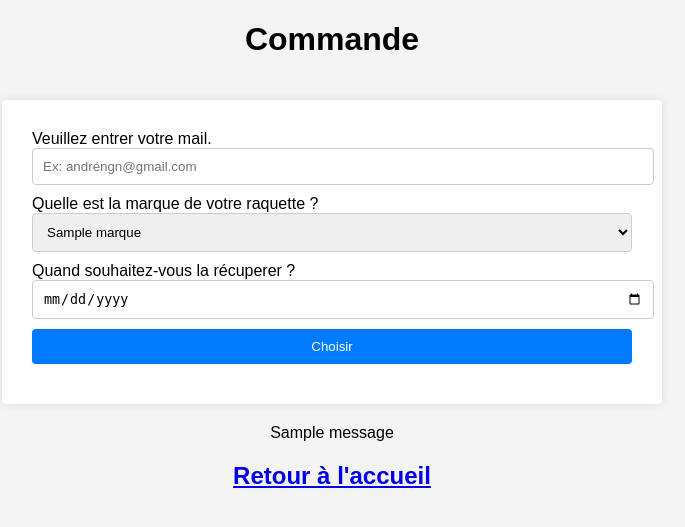
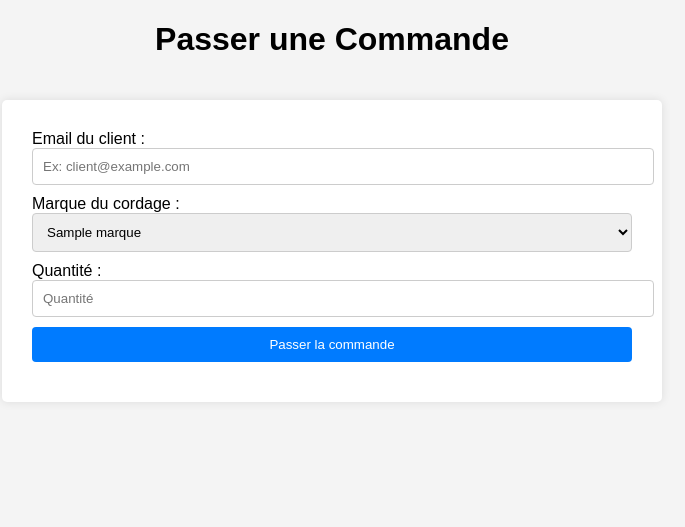
Before and after one commit to DamienBataillardGOATT/goatt-tools, a Flask app: template templates/index.html in a window 1280 px wide. Shown: the top 527 px of the page, without its empty margins (308-993 px from the left). Run offline with Flask 3, Linux system fonts and the light colour scheme; the template is opened without the code that fills it: most values are stand-ins (such as "Sample title", 1, 10 or a date in 2020); one stand-in notice (Sample message) is shown.

Commit message:
13th commit

```diff
--- a/app.py
+++ b/app.py
@@ -20,15 +20,17 @@ airtable_cordages = Airtable(BASE_ID_PRODUCTS,PRODUCTS_TABLE, API_KEY)
 
 
 @app.route('/')
-def reparation():
-
+def commande():
     # Extraire les données de la base de données
     cordages_raw = airtable_cordages.get_all()
 
-    # Extraire les valeurs uniques
-    unique_marques = set(cordage['fields'].get('String', '') for cordage in cordages_raw)
+    # Filtrer pour ne garder que les cordages en stock
+    cordages_en_stock = [cordage for cordage in cordages_raw if cordage['fields'].get('En stock')]
 
-    return render_template('index.html', marques=sorted(unique_marques), cordages = cordages_raw)
+    # Extraire les valeurs uniques des marques pour les cordages en stock
+    unique_marques = set(cordage['fields'].get('String', '') for cordage in cordages_en_stock)
+
+    return render_template('index.html', marques=sorted(unique_marques), cordages=cordages_en_stock)
 
 @app.route('/client')
 def index():
@@ -84,5 +86,6 @@ def add_client():
     # Retour à la page d'accueil
     return redirect(url_for('index'))
 
+
 if __name__ == '__main__':
     app.run(debug=True)
--- a/templates/index.html
+++ b/templates/index.html
@@ -5,89 +5,25 @@
     <title>Commande</title>
 </head>
 <body>
-    <h1>Commande </h1>
+    <h1>Passer une Commande</h1>
+    <form action="/submit_order" method="post">
 
-    <script>
-        function updateModeles() {
-            var cordageSelect = document.getElementById('cordage_id');
-            var selectedMarque = cordageSelect.options[cordageSelect.selectedIndex].value;
-            var modeleSelect = document.getElementById('modele_id');
-            var allCordages = {{ cordages|tojson|safe }};  // Convertir la liste Python en tableau JavaScript
+        <label for="client_email">Email du client :</label>
+        <input type="email" id="client_email" name="client_email" placeholder="Ex: client@example.com" required>
 
-            // Vider les options actuelles
-            modeleSelect.innerHTML = '';
-
-            // Utilisé pour éviter les doublons
-            var addedModeles = new Set();
-
-            // Ajouter les modèles pour la marque sélectionnée
-            for (var i = 0; i < allCordages.length; i++) {
-                if (allCordages[i]['fields']['Marque'] === selectedMarque) {
-                    var currentModele = allCordages[i]['fields']['Modèle'];
-
-                    // Vérifier si le modèle n'a pas déjà été ajouté
-                    if (!addedModeles.has(currentModele)) {
-                        var option = document.createElement('option');
-                        option.value = currentModele;
-                        option.text = currentModele;
-                        modeleSelect.appendChild(option);
-
-                        // Ajouter le modèle au set pour éviter les doublons
-                        addedModeles.add(currentModele);
-                    }
-                }
-            }
-        };
-
-    function updateTailles() {
-        var modeleSelect = document.getElementById('modele_id');
-        var selectedModele = modeleSelect.options[modeleSelect.selectedIndex].value;
-        var tailleSelect = document.getElementById('taille_id');
-        var allCordages = {{ cordages|tojson|safe }}; // Convertir la liste Python en tableau JavaScript
-
-        // Vider les options actuelles
-        tailleSelect.innerHTML = '';
-
-        // Ajouter les tailles pour la marque et le modèle sélectionnés
-        for (var i = 0; i < allCordages.length; i++) {
-            if (allCordages[i]['fields']['Modèle'] === selectedModele) {
-                var option = document.createElement('option');
-                option.value = allCordages[i]['fields']['Jauge'];
-                option.text = allCordages[i]['fields']['Jauge'];
-                tailleSelect.appendChild(option);
-        };
-    }
-}
-</script>
-
-    <form action="/choose_cordage" method="post">
-
-        <label for="email">Veuillez entrer votre mail.</label>
-        <input type="email" id="email" name="email" placeholder="Ex: andréngn@gmail.com" required>
-
-        <!-- Choix du cordage -->
-        <label for="cordage_id">Quelle est la marque de votre raquette ?</label>
-        <select id="cordage_id" name="cordage_id" onchange="updateModeles()">
+        <!-- Choix de la marque de cordage -->
+        <label for="cordage_marque">Marque du cordage :</label>
+        <select id="cordage_marque" name="cordage_marque" required>
             {% for marque in marques %}
                 <option value="{{ marque }}">{{ marque }}</option>
             {% endfor %}
         </select>
 
-        <!-- Date de récupération -->
-        <label for="date_recuperation">Quand souhaitez-vous la récuperer ?</label>
-        <input type="date" id="date_recuperation" name="date_recuperation">
+        <!-- Quantité de cordage -->
+        <label for="cordage_quantite">Quantité :</label>
+        <input type="number" id="cordage_quantite" name="cordage_quantite" min="1" placeholder="Quantité" required>
 
-        <input type="submit" value="Choisir">
+        <input type="submit" value="Passer la commande">
     </form>
-    {% with messages = get_flashed_messages(with_categories=true) %}
-        {% if messages %}
-            {% for category, message in messages %}
-                <div class="alert alert-{{ category }}">
-                    {{ message }}
-                </div>
-            {% endfor %}
-        {% endif %}
-    {% endwith %}
-    <a href="/client"><h2>Retour à l'accueil</h2></a>
 </body>
 </html>
```
Also changed, not shown: 1 other file.
